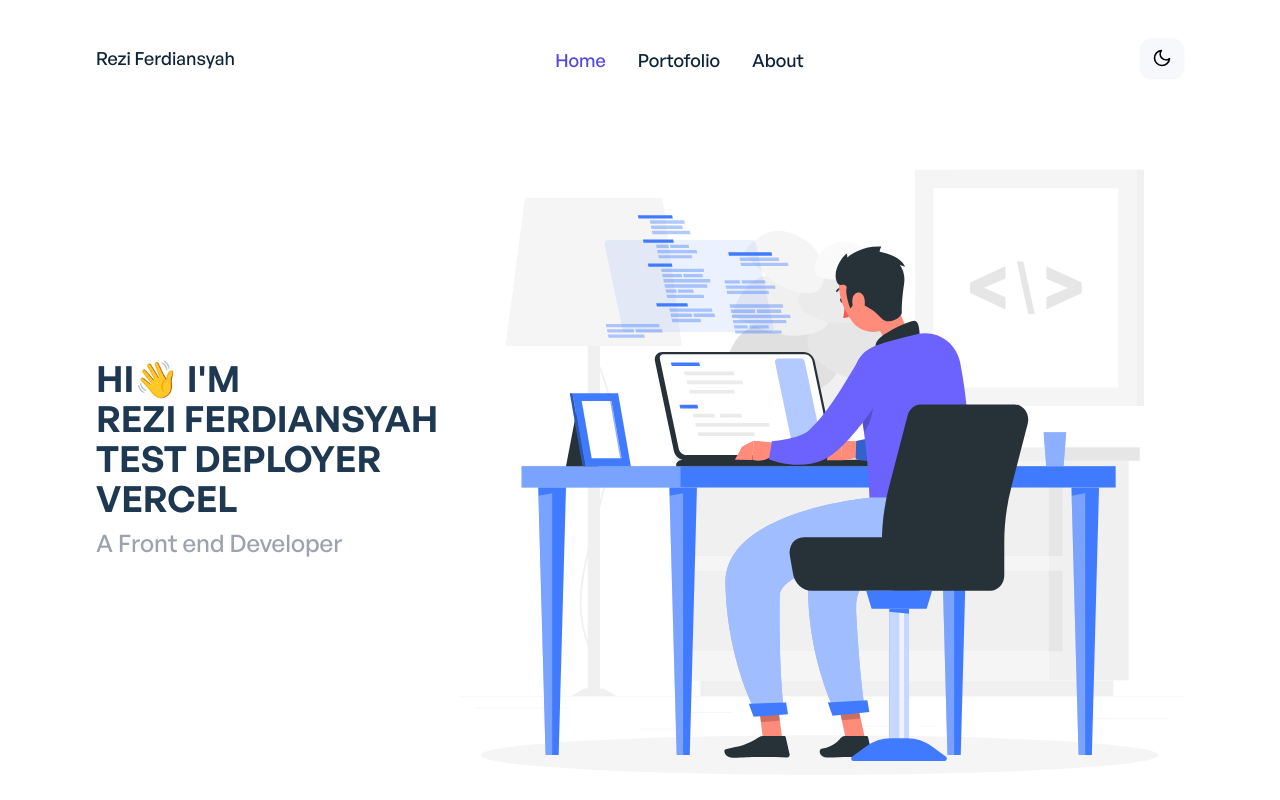
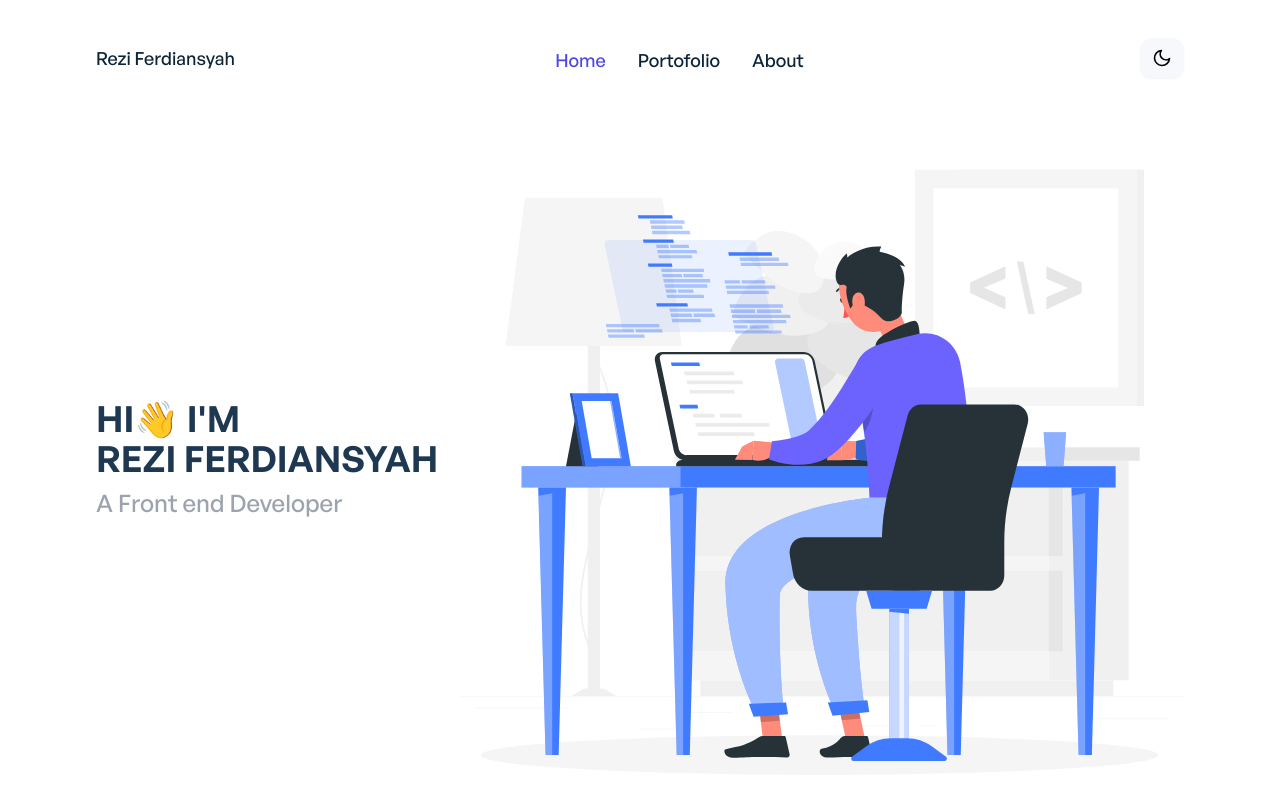
Before and after one commit to reziferdiansyah/Vue-Port, a Vue app: page / in a window 1280 px wide. Shown: the top 800 px of the page. Built offline with nearby package versions, Linux system fonts and the light colour scheme; what vue-backtotop would draw is missing.

Commit message:
deployer-vercel-successfully

```diff
--- a/src/components/shared/AppBanner.vue
+++ b/src/components/shared/AppBanner.vue
@@ -9,7 +9,7 @@
       >
         Hi👋 I'm
         <br />
-        <span>Rezi Ferdiansyah Test Deployer vercel</span>
+        <span>Rezi Ferdiansyah</span>
       </h1>
       <p
         class="font-general-medium mt-2 text-lg sm:text-xl xl:text-2xl text-center sm:text-left leading-none text-gray-400"
```
